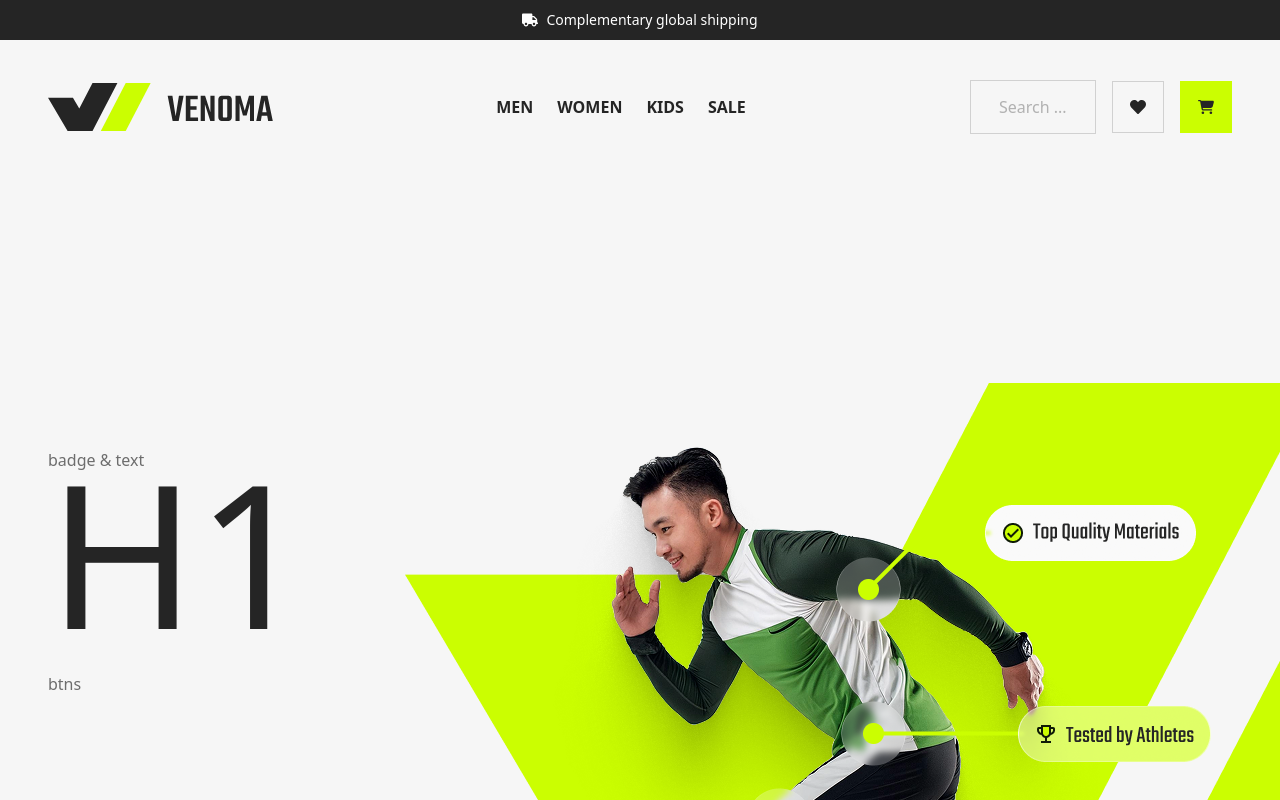
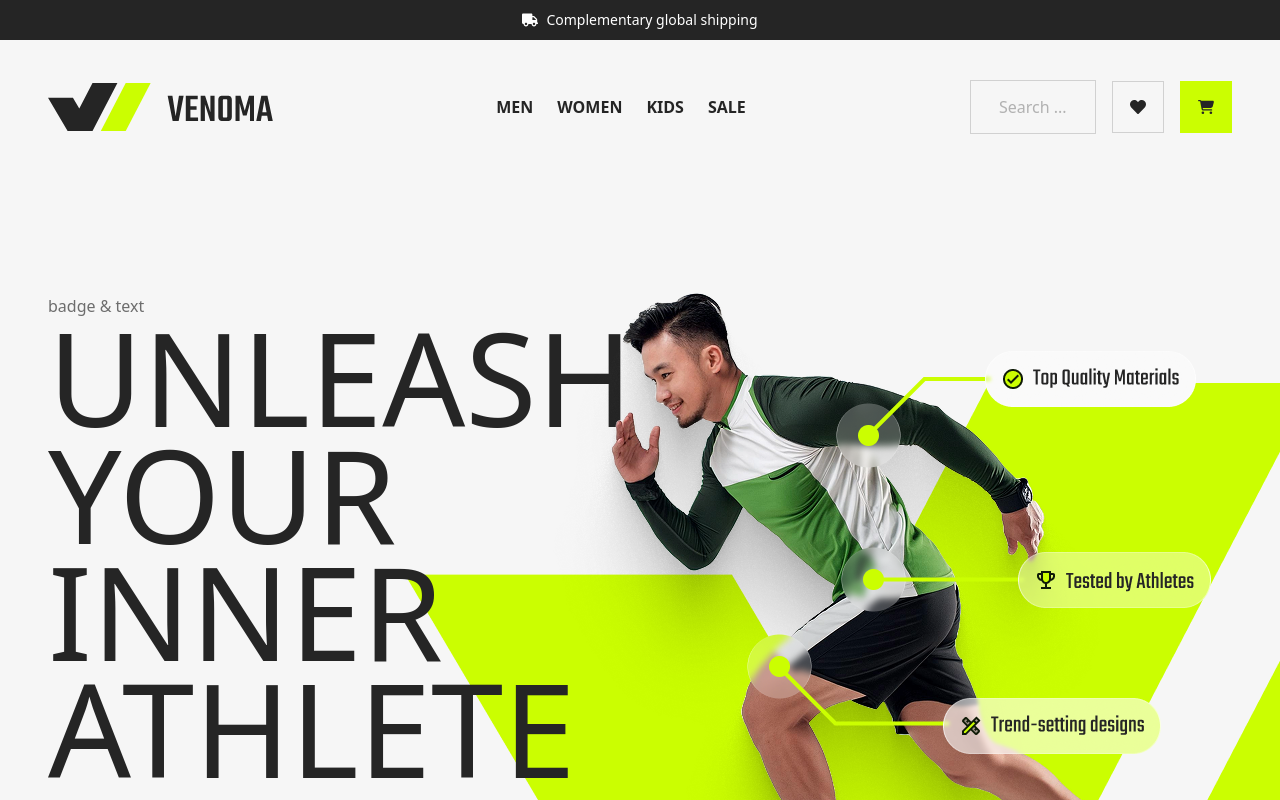
Before and after one commit to Jisap/next15-Sports-Website-with-tailwindcss, a Next.js app: page / in a window 1280 px wide. Shown: the top 800 px of the page. Built offline with nearby package versions, Linux system fonts and the light colour scheme.

Commit message:
Update Hero component text and adjust heading styles
- Modified the Hero component to include a new heading with engaging text for better user engagement.
- Adjusted the styling of the h1 class in globals.css for improved visual hierarchy and readability.

```diff
--- a/app/globals.css
+++ b/app/globals.css
@@ -43,7 +43,7 @@ a.link-secondary {
 }
 
 .h1 {
-  @apply text-8xl md:text-[200px] uppercase leading-[80%];
+  @apply text-8xl md:text-[130px] uppercase leading-[90%];
 }
 
 .h2 {
--- a/components/Hero.jsx
+++ b/components/Hero.jsx
@@ -9,13 +9,15 @@ const Hero = () => {
         <div className="relative flex flex-col xl:flex-row items-center w-full">
 
           {/* text */}
-          <div>
+          <div className="w-full max-w-[760px] mb-24 md:mb-0">
             {/* badge & text */}
             <div>
               badge & text
             </div>
             {/* h1 */}
-            <h1 className="h1 mb-[40px]">h1</h1>
+            <h1 className="h1 mb-[40px]">
+              Unleash <br /> Your Inner <br/> Athlete
+            </h1>
             {/* btns */}
             <div>btns</div>
           </div>
```
